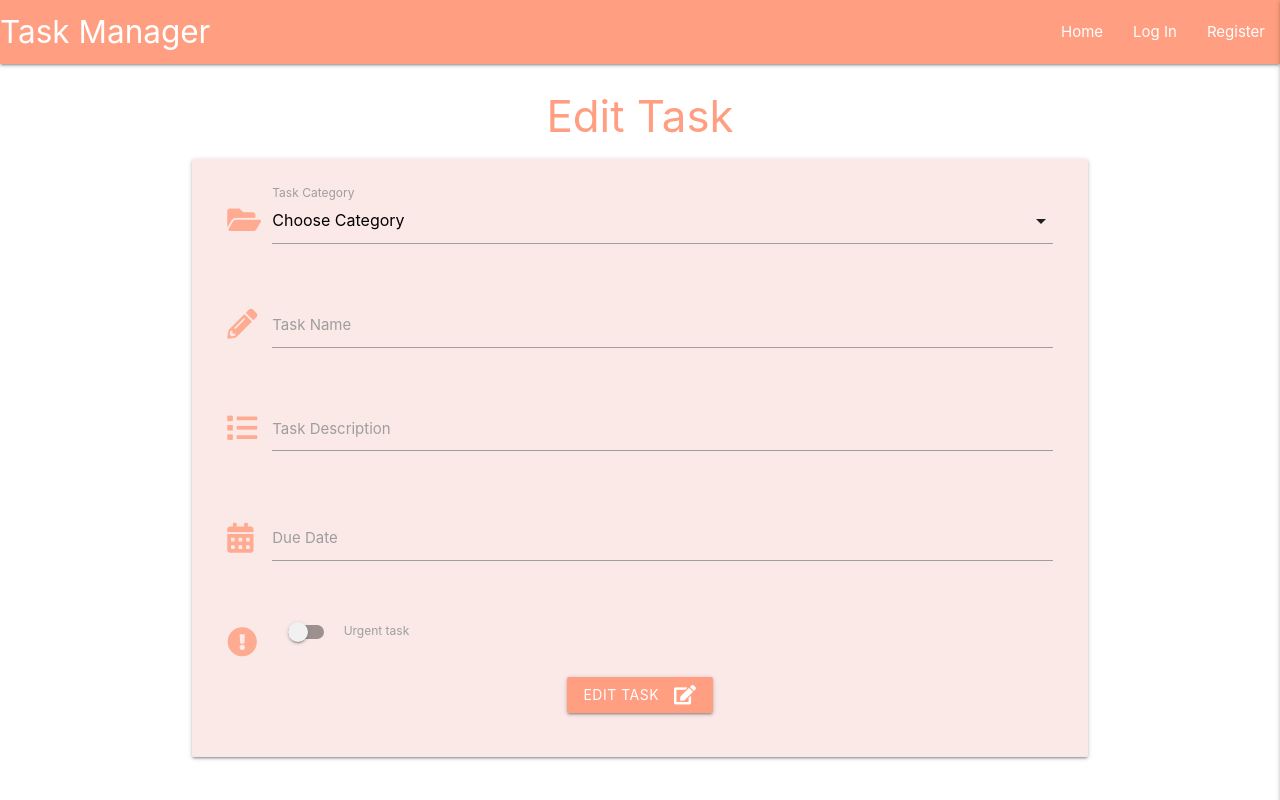
After one commit to asdub/octo-invention, a Flask app: template templates/edit_task.html in a window 1280 px wide. The commit adds this page. Run offline with Flask 2, Linux system fonts and the light colour scheme; the template is opened without the code that fills it, so the values that code supplies are empty; some libraries are stand-ins or nearby versions.

Commit message:
setup task edit button

```diff
--- a/app.py
+++ b/app.py
@@ -118,6 +118,14 @@ def add_task():
     return render_template("add_task.html", categories=categories)
 
 
+@app.route("/edit_task/<task_id>", methods=["GET", "POST"])
+def edit_task(task_id):
+    task = mongo.db.tasks.find_one({"_id": ObjectId(task_id)})
+
+    categories = mongo.db.categories.find().sort("category_name", 1)
+    return render_template("edit_task.html", task=task, categories=categories)
+
+
 if __name__ == "__main__":
     app.run(host=os.environ.get("IP"),
     port=int(os.environ.get("PORT")),
--- /dev/null
+++ b/templates/edit_task.html
@@ -0,0 +1,72 @@
+{% extends "base.html" %}
+{% block content %}
+
+    <h3 class="center-align deep-orange-text text-accent-1">Edit Task</h3>
+
+    <div class="row card-panel deep-orange lighten-5">
+        <form class="col s12" method="POST" action="{{ url_for('edit_task', task_id=task._id) }}">
+            <!-- category-->
+            <div class="row">
+                <div class="input-field col s12">
+                    <i class="fas fa-folder-open deep-orange-text text-lighten-3 prefix"></i>
+                    <select id="category_name" name="category_name" class="validate" required>
+                      <option value="" selected>Choose Category</option>
+                      {% for category in categories %}
+                        <option value="{{ category.category_name }}">{{ category.category_name }}</option>
+                      {% endfor %}
+                    </select>
+                    <label for="category_name">Task Category</label>
+                  </div>
+            </div>
+            <!-- name-->
+            <div class="row">
+                <div class="input-field col s12">
+                    <i class="fas fa-pencil-alt deep-orange-text text-lighten-3 prefix"></i>
+                    <input id="task_name" name="task_name" minlength="5" maxlength="50"
+                            type="text" class="validate" required>
+                    <label for="task_name">Task Name</label>
+                </div>
+            </div>
+            <!-- description-->
+            <div class="row">
+                <div class="input-field col s12">
+                    <i class="fas fa-list deep-orange-text text-lighten-3 prefix"></i>
+                    <textarea id="task_description" name="task_description" minlength="5"
+                                maxlength="50" class="materialize-textarea validate" required></textarea>
+                    <label for="task_description">Task Description</label>
+                </div>
+            </div>
+            <!-- due date-->
+            <div class="row">
+                <div class="input-field col s12">
+                    <i class="fas fa-calendar-alt deep-orange-text text-lighten-3 prefix"></i>
+                    <input id="due_date" name="due_date" type="text" class="datepicker validate"></input>
+                    <label for="due_date">Due Date</label>
+                </div>
+            </div>
+            <!-- is urgent-->
+            <div class="row">
+                <div class="input-field col s12">
+                    <div class="switch">
+                        <i class="fas fa-exclamation-circle deep-orange-text text-lighten-3 prefix"></i>
+                        <label for="is_urgent">
+                          <input type="checkbox" id="is_urgent" name="is_urgent">
+                          <span class="lever"></span>
+                          Urgent task
+                        </label>
+                      </div>
+                </div>
+            </div>
+            <!-- Submit button-->
+            <div class="row">
+                <div class="col s12 center-align">
+                    <button class="btn waves-effect waves-light deep-orange accent-1"
+                             type="submit" id="" name="action">Edit task
+                        <i class="fas fa-edit right"></i>
+                    </button>
+                </div>
+            </div>
+        </form>
+    </div>
+
+{% endblock %}
--- a/templates/tasks.html
+++ b/templates/tasks.html
@@ -10,7 +10,7 @@
       <div class="col s3">
         <i class="fas fa-caret-down"></i>
         <a href="" class="waves-effect waves-light btn-small deep-orange accent-1">Done</a>
-        <a href="" class="waves-effect waves-light btn-small deep-orange accent-1">Edit</a>
+        <a href="{{ url_for('edit_task', task_id=task._id) }}" class="waves-effect waves-light btn-small deep-orange accent-1">Edit</a>
       </div>
       <div class="col s9">
         <strong>{{ task.task_name }}</strong> : {{ task.due_date }}
```
